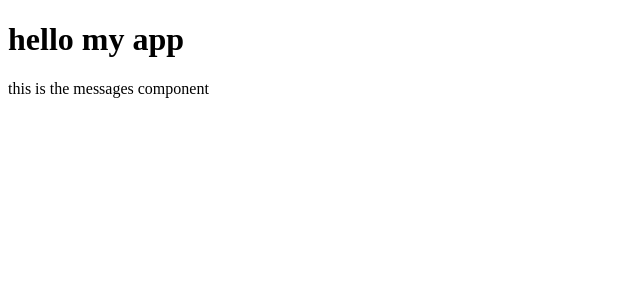
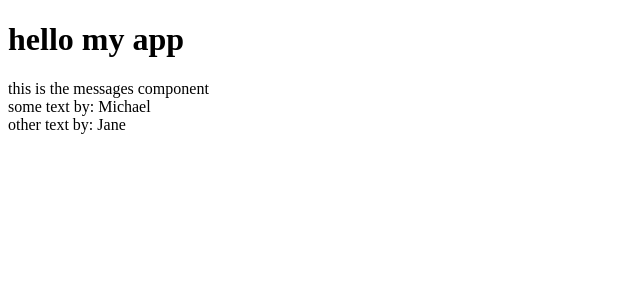
Before and after one commit to micklem95/AngularKBS, an Angular app in the folder messageboard/frontend/: page / in a window 1280 px wide. Shown: the top 300 px of the page, without its empty margins (0-640 px from the left). Built offline with nearby package versions, Linux system fonts and the light colour scheme.

Commit message:
the next step was to show the data on the webpage which was done so by adding data to the messages component and then adding it to the tamplate section. when run it shows the two users who had sent messages as well as the message that was sent. so far only in manual array but data is showing

```diff
--- a/messageboard/frontend/src/app/messages.component.ts
+++ b/messageboard/frontend/src/app/messages.component.ts
@@ -2,9 +2,9 @@ import { Component } from '@angular/core';
 
 @Component({
     selector: 'messages',
-    template: 'this is the messages component'
+    template: 'this is the messages component <div *ngFor = "let message of messages">{{message.text}} by: {{message.owner}}</div>'
 })
 
 export class MessagesComponent {
-
+    messages = [{text: "some text", owner: "Michael"}, {text: "other text", owner: "Jane"}];
 }
```
